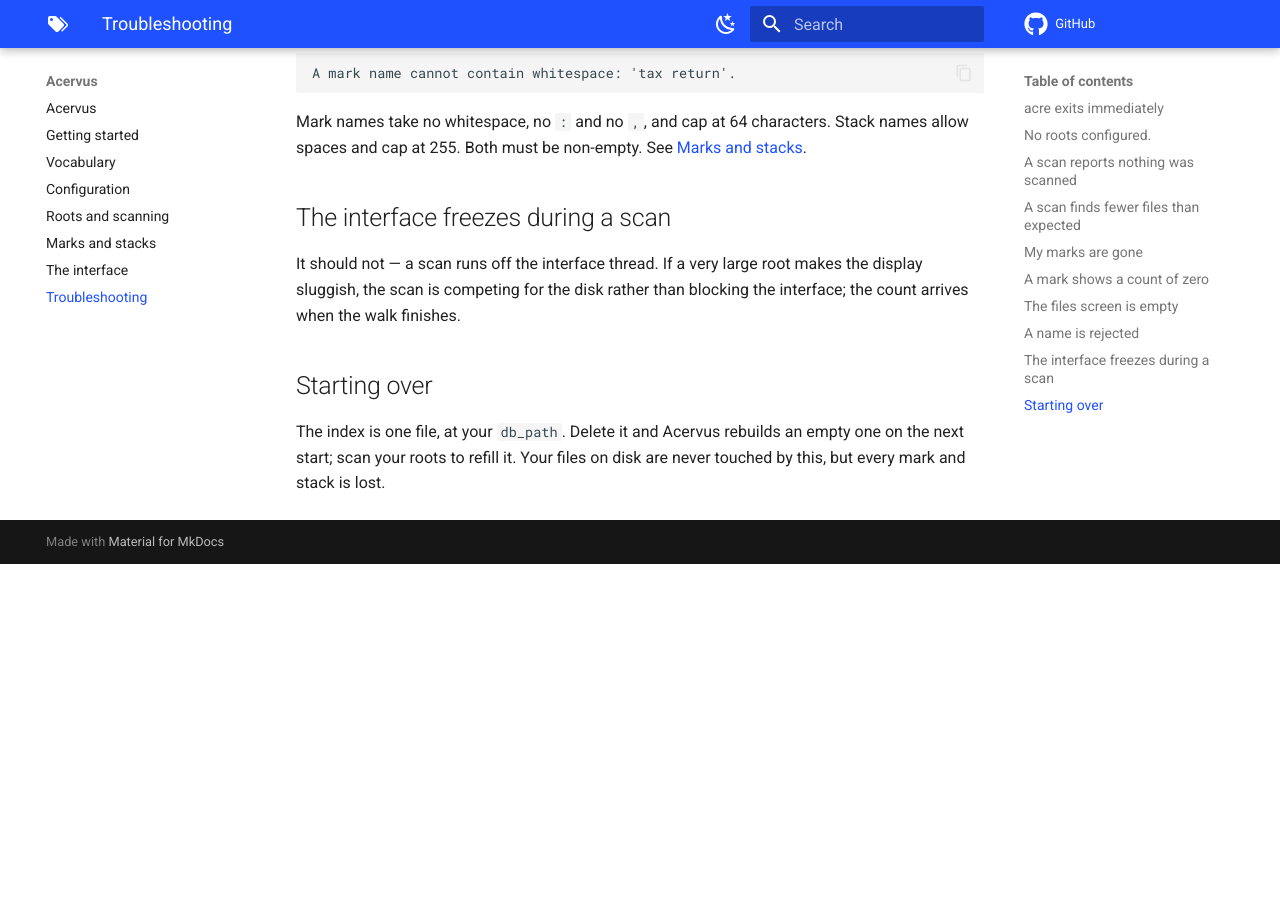
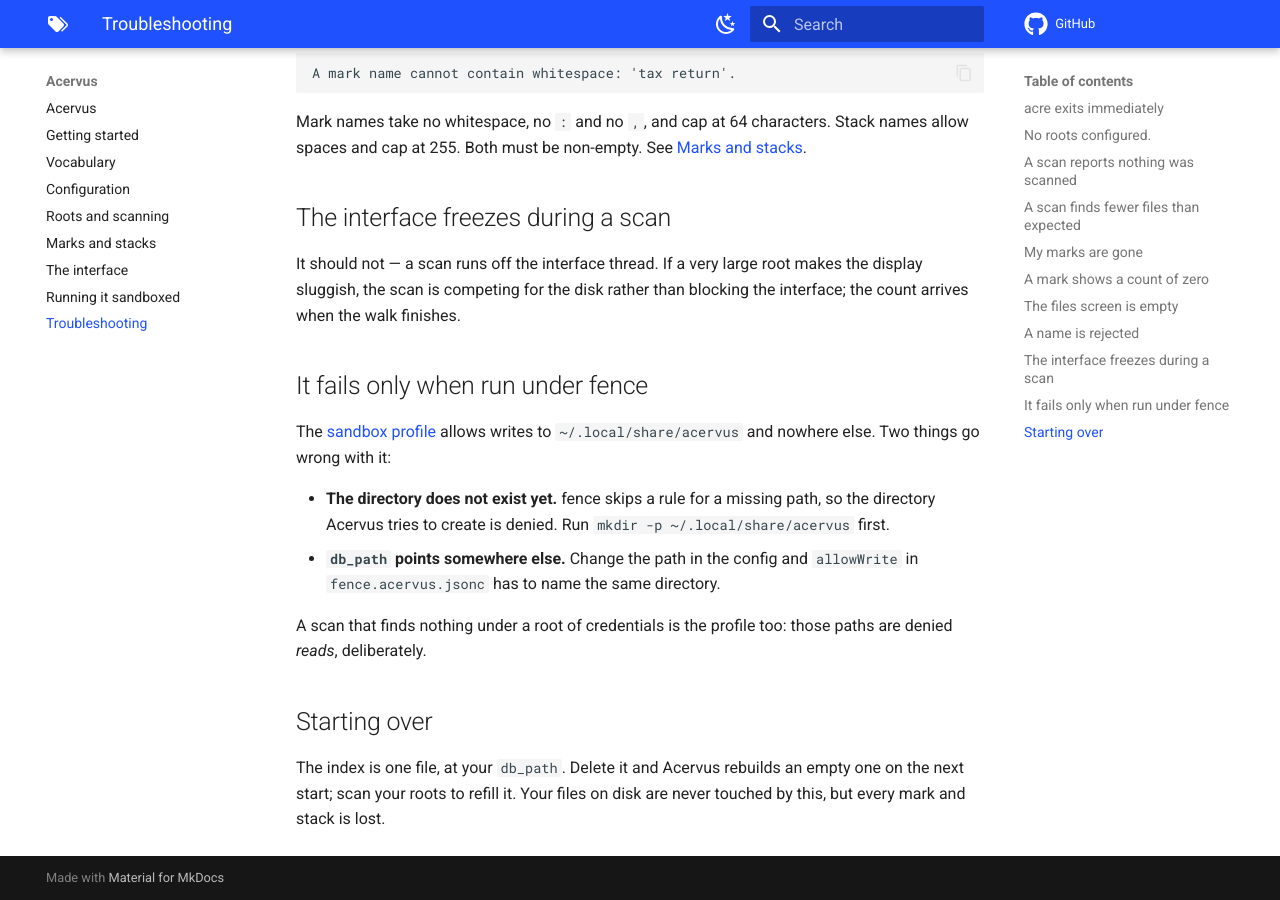
Before and after one commit to fancysnake/acervus, an MkDocs documentation site: the page built from docs/troubleshooting.md, in a window 1280 px wide and 900 px high, scrolled down 1747 px. Built offline with MkDocs 1.6.1 and Material for MkDocs 9.7.7, drawn with Linux system fonts in a browser that asks for light colours; comment, search, counter and statistics services are not loaded; before the commit the page ends 2311 px from its top, so only the background shows below that.

Commit message:
Say how to hold Acervus to its read-only promise
The manual claims Acervus never writes to an indexed file, and the repository
ships a fence profile that makes the kernel enforce it — undocumented until
now. One page on what the profile allows, what has to exist before the first
run, and what to change when db_path moves.

```diff
--- a/docs/troubleshooting.md
+++ b/docs/troubleshooting.md
@@ -87,6 +87,20 @@
 the display sluggish, the scan is competing for the disk rather than blocking
 the interface; the count arrives when the walk finishes.
 
+## It fails only when run under fence
+
+The [sandbox profile](sandboxing.md) allows writes to `~/.local/share/acervus`
+and nowhere else. Two things go wrong with it:
+
+- **The directory does not exist yet.** fence skips a rule for a missing path,
+  so the directory Acervus tries to create is denied. Run
+  `mkdir -p ~/.local/share/acervus` first.
+- **`db_path` points somewhere else.** Change the path in the config and
+  `allowWrite` in `fence.acervus.jsonc` has to name the same directory.
+
+A scan that finds nothing under a root of credentials is the profile too: those
+paths are denied *reads*, deliberately.
+
 ## Starting over
 
 The index is one file, at your `db_path`. Delete it and Acervus rebuilds an
--- a/mkdocs.yml
+++ b/mkdocs.yml
@@ -55,4 +55,5 @@
   - Roots and scanning: roots-and-scanning.md
   - Marks and stacks: marks-and-stacks.md
   - The interface: interface.md
+  - Running it sandboxed: sandboxing.md
   - Troubleshooting: troubleshooting.md
```
Also changed, not shown: docs/getting-started.md (+3 -0 lines), docs/index.md (+5 -1 lines), docs/sandboxing.md (added, +83 -0 lines).
